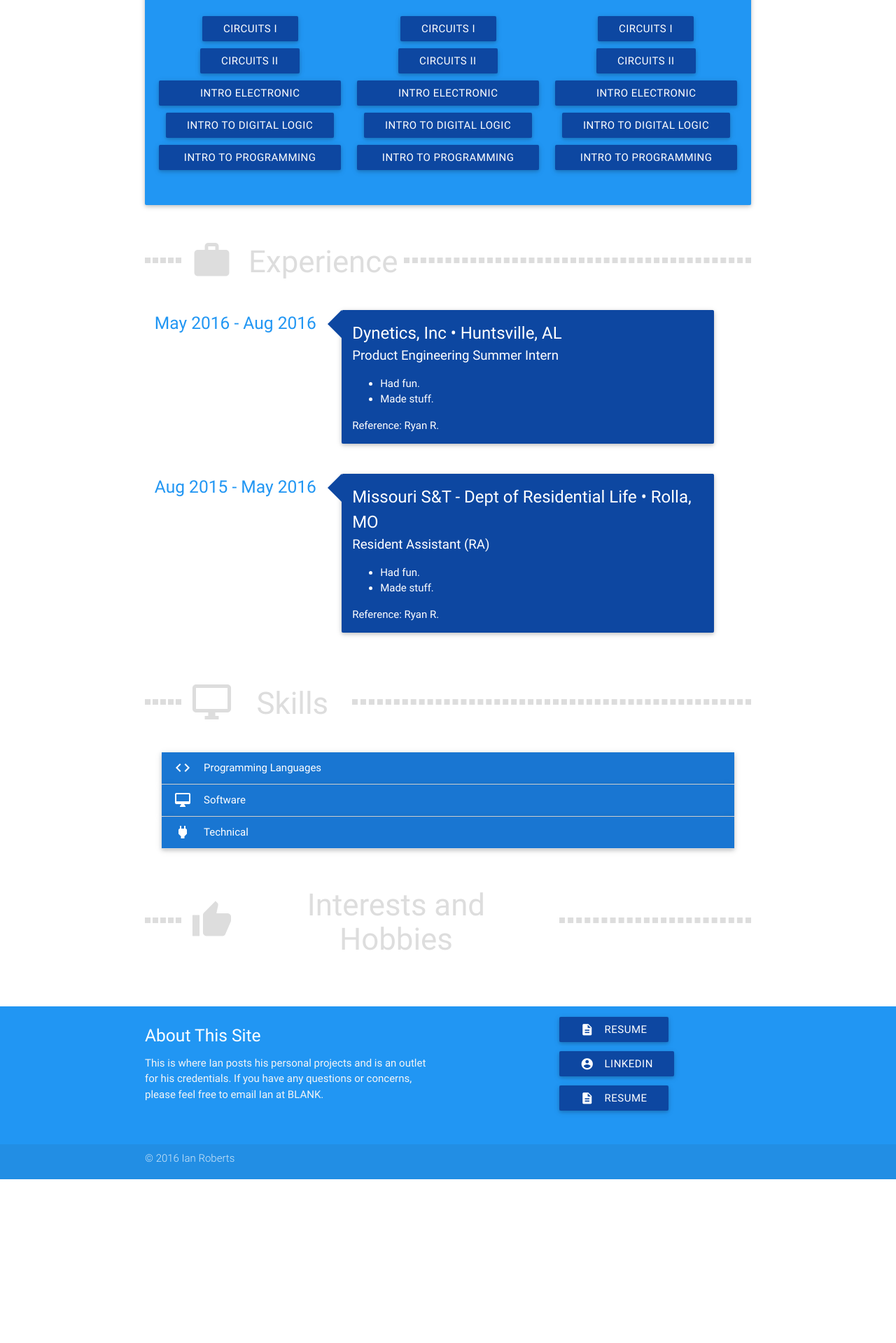
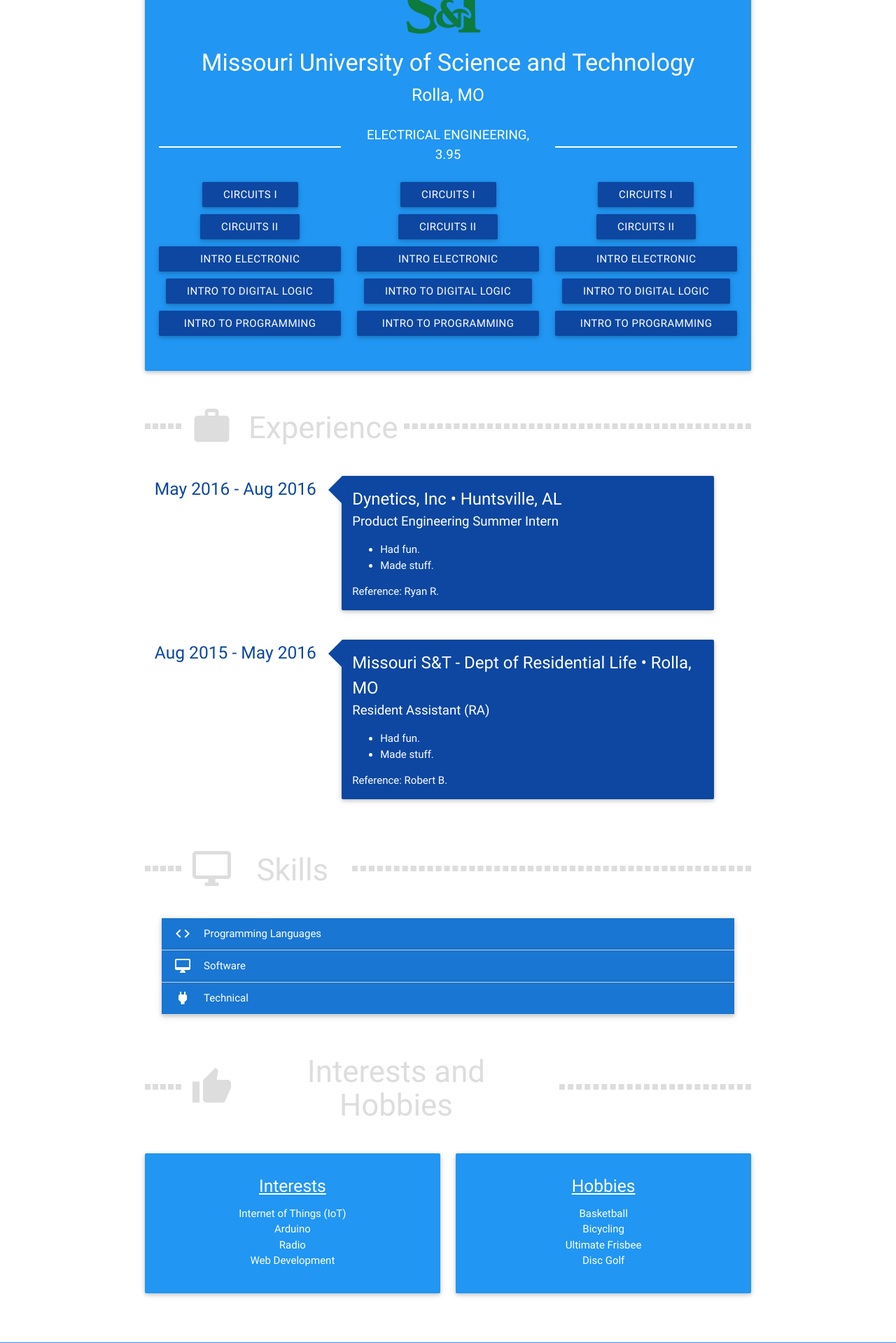
Before and after one commit to iprnq9/PersonalSite, a PHP site: page /resume.html in a window 1280 px wide. Shown: the part 560-2479 px from the top of the page at 70% size. Before the commit the page ends 2245 px from the top, so only its background shows below. Run offline with PHP 8.4, Linux system fonts and the light colour scheme; some libraries are stand-ins or nearby versions.

Commit message:
Added hobbies and interests, add stuff

```diff
--- a/custom.css
+++ b/custom.css
@@ -69,7 +69,7 @@ html, a {
     content: "";
     position: absolute;
     top: 0px;
-    left:-40px;
+    left:-39px;
     z-index: 1;
     border: solid 20px transparent;
     border-right-color: #0D47A1;
@@ -123,7 +123,14 @@ html, a {
     text-align: center;
 }
 
+.flex {
+    display: flex;
+}
 
+.stretch {
+    align-items: stretch;
+    height: auto;
+}
 
 footer {
     margin-top: -20px;
@@ -141,3 +148,9 @@ p {
 .btn {
     margin-bottom: 10px;
 }
+
+.vr {
+    width: calc(50% - 4px);
+    height: ;
+    border-right: dashed #DDDDDD 4px;
+}
--- a/resume.html
+++ b/resume.html
@@ -38,6 +38,26 @@
 
 <div class="">
     <div class="container">
+        <div class="row heading valign-wrapper hide-on-med-and-down">
+            <div class="col s2 l1">
+                <hr />
+            </div>
+            <div class="col s2 l1">
+                <i class="material-icons medium circle right">phone</i>
+            </div>
+            <div class="col s6 l3 center-align">
+                <h3>Contact</h3>
+            </div>
+            <div class="col s2 l7">
+                <hr />
+            </div>
+        </div>
+        <div class="row">
+            <div class="s12 m8 push-m2 center-align">
+                <h5 class="contact center-align black-text">Thank you for viewing my resume. Please feel free to contact me at <a href="mailto:blank@blank.com" target="_blank" class="blue-text">BLANK@BLANK.com</a> or <span class="blue-text">555-555-5555</span> with any questions you may have.</h5>
+                <a class="waves-effect waves-light btn blue darken-3" href="images/resume.pdf"><i class="material-icons left">description</i>Resume (PDF)</a>
+            </div>
+        </div>
         <div class="row heading valign-wrapper">
             <div class="col s2 l1">
                 <hr />
@@ -342,8 +362,8 @@
         </div>
         <div class="row">
             <div class="">
-                <div class="row ">
-                    <div class="col s4 blue-text center-align">
+                <div class="row">
+                    <div class="col s4 blue-text text-darken-4 center-align stretch" style="height: auto;">
                         <h5>May 2016 - Aug 2016</h5>
                     </div>
                     <div class="col experience card left-align blue darken-4 s7">
@@ -355,11 +375,10 @@
                         </ul>
                         <span class="reference">Reference: Ryan R.</span>
                     </div>
-                    <div class="col s1"
                     <div id="pointer" class="hide-on-med-and-down"></div>
                 </div>
                 <div class="row ">
-                    <div class="col s4 blue-text center-align">
+                    <div class="col s4 blue-text text-darken-4 center-align">
                         <h5>Aug 2015 - May 2016</h5>
                     </div>
                     <div class="col experience card left-align blue darken-4 s7">
@@ -369,9 +388,8 @@
                             <li>Had fun.</li>
                             <li>Made stuff.</li>
                         </ul>
-                        <span class="reference">Reference: Ryan R.</span>
+                        <span class="reference">Reference: Robert B.</span>
                     </div>
-                    <div class="col s1"
                     <div id="pointer"></div>
                 </div>
             </div>
@@ -558,6 +576,30 @@
                 <hr />
             </div>
         </div>
+        <div class="row">
+            <div class="col s12 m6">
+                <div class="card-panel blue center-align">
+                    <h5 style="text-decoration: underline;">Interests</h5>
+                    <ul>
+                        <li>Internet of Things (IoT)</li>
+                        <li>Arduino</li>
+                        <li>Radio</li>
+                        <li>Web Development</li>
+                    </ul>
+                </div>
+            </div>
+            <div class="col s12 m6">
+                <div class="card-panel blue center-align">
+                    <h5 style="text-decoration: underline;">Hobbies</h5>
+                    <ul>
+                        <li>Basketball</li>
+                        <li>Bicycling</li>
+                        <li>Ultimate Frisbee</li>
+                        <li>Disc Golf</li>
+                    </ul>
+                </div>
+            </div>
+        </div>
     </div>
 </div>
 
@@ -569,9 +611,8 @@
                 <p class="grey-text text-lighten-4">This is where Ian posts his personal projects and is an outlet for his credentials. If you have any questions or concerns, please feel free to email Ian at BLANK.</p>
             </div>
             <div class="col l4 offset-l2 s12">
-                <a class="waves-effect waves-light btn blue darken-3"><i class="material-icons left">description</i>Resume</a>
-                <a class="waves-effect waves-light btn blue darken-3"><i class="material-icons left">account_circle</i>LinkedIn</a>
-                <a class="waves-effect waves-light btn blue darken-3"><i class="material-icons left">description</i>Resume</a>
+                <a class="waves-effect waves-light btn blue darken-3" href="resume.html"><i class="material-icons left">description</i>Resume</a>
+                <a class="waves-effect waves-light btn blue darken-3" href="http://linkedin.com/in/iproberts" target="_blank"><i class="material-icons left">account_circle</i>LinkedIn</a>
             </div>
         </div>
     </div>
```
